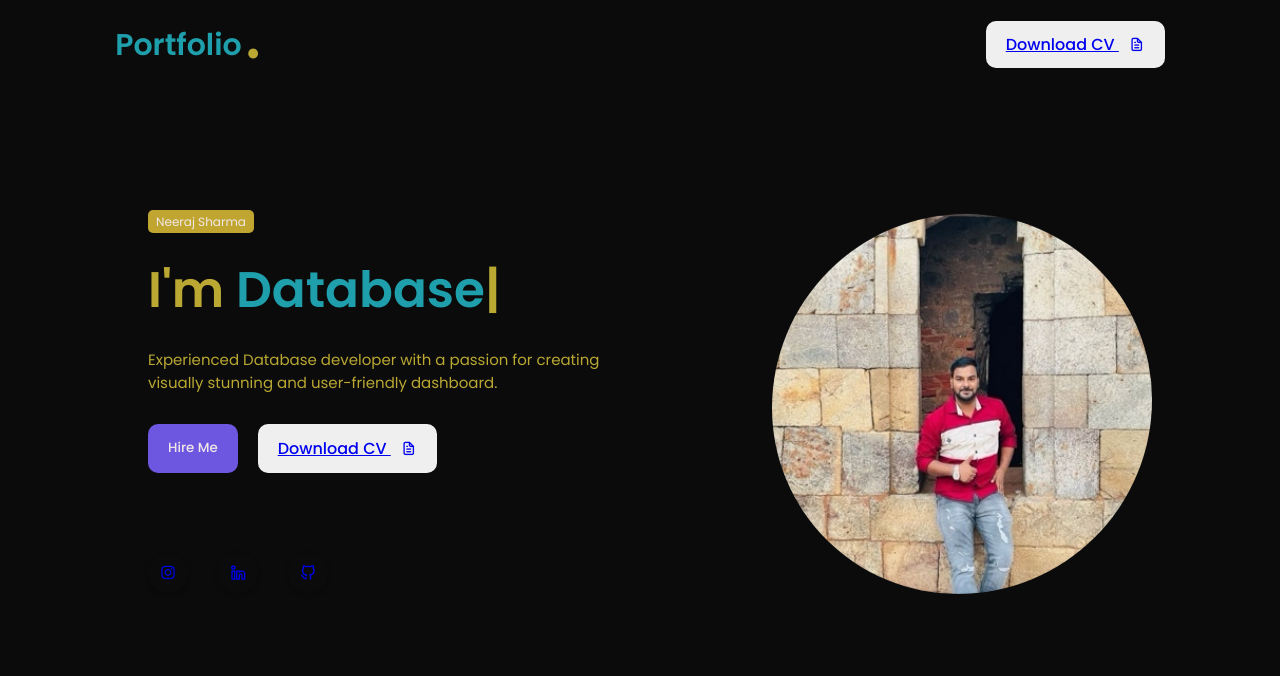
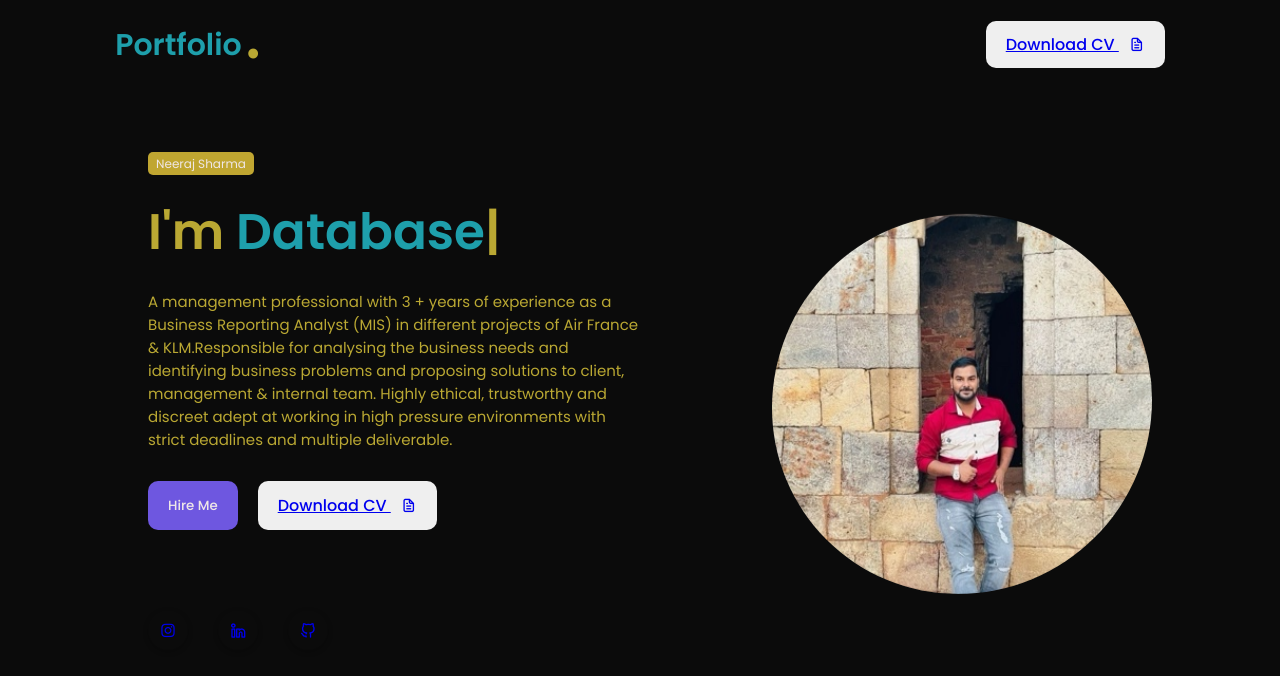
Before and after one commit to neerajsharma158/Protfolio, a plain HTML site: page index.html in a window 1280 px wide. Drawn offline with nearby package versions, Linux system fonts and the light colour scheme.

Commit message:
Update index.html

```diff
--- a/index.html
+++ b/index.html
@@ -48,8 +48,7 @@
                 <p>I'm <span class="typedText"></span></p>
             </div>
             <div class="featured-text-info">
-                <p>Experienced Database developer with a passion for creating visually stunning
-                and user-friendly dashboard.
+                <p>A management professional with 3 + years of experience as a Business Reporting Analyst (MIS) in different projects of Air France & KLM.Responsible for analysing the business needs and identifying business problems and proposing solutions to client, management & internal team. Highly ethical, trustworthy and discreet adept at working in high pressure environments with strict deadlines and multiple deliverable.
                 </p>
             </div>
             <div class="featured-text-btn">
```
